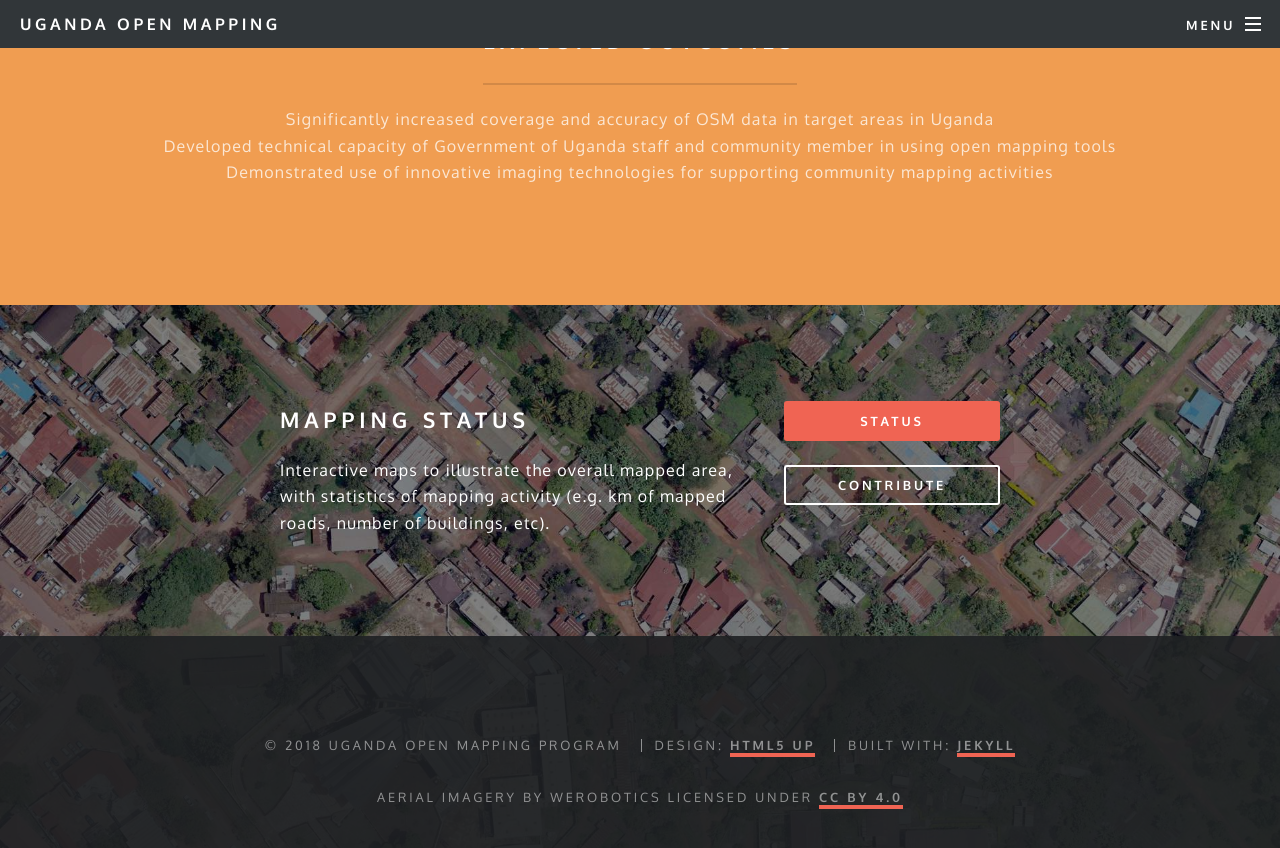
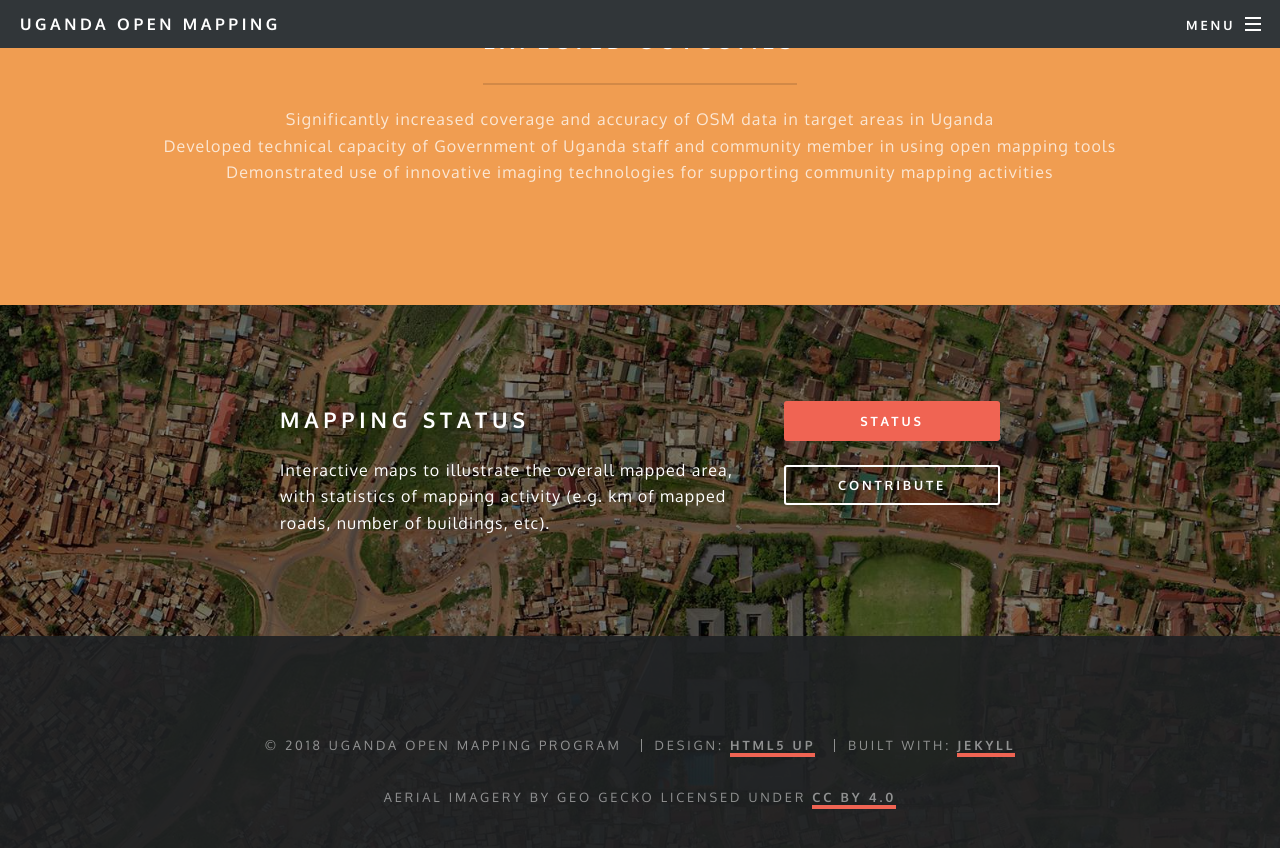
Before and after one commit to UgandaOpenMapping/ugandaopenmapping.github.io, a Jekyll site: the page built from index.html, in a window 1280 px wide and 900 px high, scrolled down 2797 px. Shown: the top 848 px of the window. Built offline with Jekyll 4.4.1, drawn with Linux system fonts in a browser that asks for light colours.

Commit message:
Update banner

```diff
--- a/_includes/footer.html
+++ b/_includes/footer.html
@@ -12,6 +12,6 @@
     <li>Built with: <a href="http://jekyllrb.com" target="_blank">Jekyll</a></li>
   </ul>
   <ul class="copyright">
-    <li>Aerial imagery by WeRobotics licensed under <a rel="license" href="http://creativecommons.org/licenses/by/4.0/">CC BY 4.0</a></li>
+    <li>Aerial imagery by Geo Gecko licensed under <a rel="license" href="http://creativecommons.org/licenses/by/4.0/">CC BY 4.0</a></li>
   </ul>
 </footer>
```
Also changed, not shown: images/banner.jpg.
